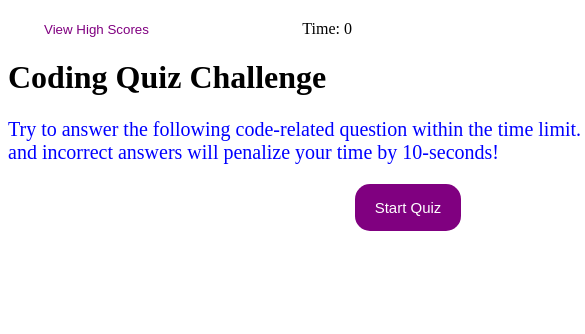
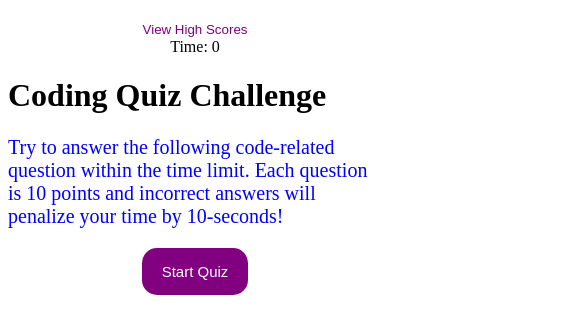
Before and after one commit to nlopez39/Coding-Quiz, a plain HTML site: page index.html in a window 390 px wide. Shown: the top 334 px of the page, 585 px wide, since content can reach past the window. Drawn offline with Linux system fonts and the light colour scheme.

Commit message:
Added media queries

```diff
--- a/Assets/style.css
+++ b/Assets/style.css
@@ -110,3 +110,41 @@ li{
 
 
 }
+@media (max-width: 992px) {
+    .start-container, .start-game {
+        width: 100%;
+    }
+
+    .high-score-container {
+        width: 100%;
+    }
+
+    .menu-bar {
+        flex-direction: column;
+        align-items: center;
+        text-align: center;
+    }
+
+    .button-1, .button-2, .button-3, .button-4 {
+        width: 100%;
+    }
+}
+@media (max-width: 767px) {
+    .start-container, .start-game {
+        width: 100%;
+    }
+
+    .high-score-container {
+        width: 100%;
+    }
+
+    .menu-bar {
+        flex-direction: column;
+        align-items: center;
+        text-align: center;
+    }
+
+    .button-1, .button-2, .button-3, .button-4 {
+        width: 100%;
+    }
+}
```
